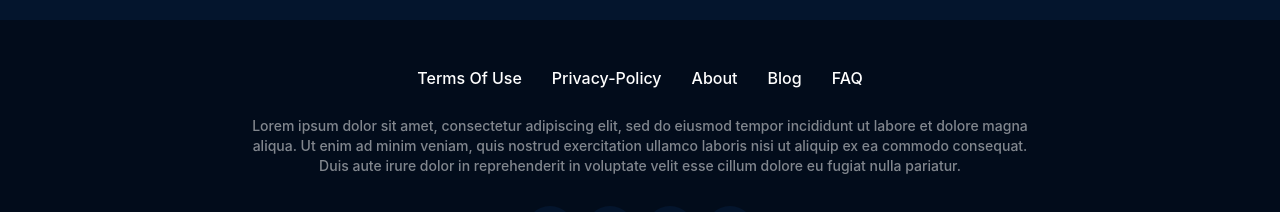
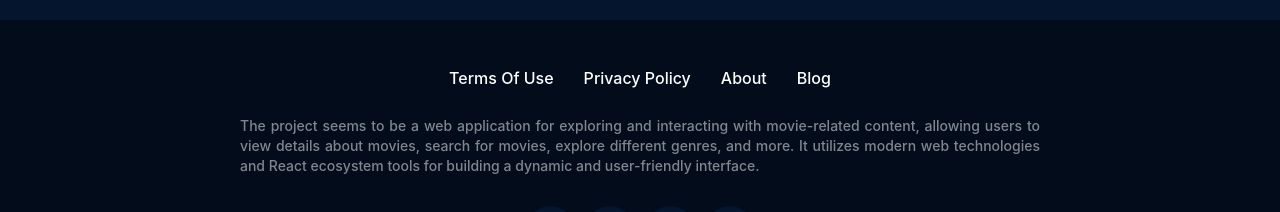
Before and after one commit to Amarjeetk01/moviomix, a React (Create React App) app: page / in a window 1280 px wide. Shown: the part 1144-1356 px from the top of the page. Built offline with nearby package versions, Linux system fonts and the light colour scheme; no server answers.

Commit message:
fixFooter

```diff
--- a/src/components/footer/Footer.jsx
+++ b/src/components/footer/Footer.jsx
@@ -16,18 +16,12 @@ const Footer = () => {
             <ContentWrapper>
                 <ul className="menuItems">
                     <li className="menuItem">Terms Of Use</li>
-                    <li className="menuItem">Privacy-Policy</li>
+                    <li className="menuItem">Privacy Policy</li>
                     <li className="menuItem">About</li>
                     <li className="menuItem">Blog</li>
-                    <li className="menuItem">FAQ</li>
                 </ul>
                 <div className="infoText">
-                    Lorem ipsum dolor sit amet, consectetur adipiscing elit, sed
-                    do eiusmod tempor incididunt ut labore et dolore magna
-                    aliqua. Ut enim ad minim veniam, quis nostrud exercitation
-                    ullamco laboris nisi ut aliquip ex ea commodo consequat.
-                    Duis aute irure dolor in reprehenderit in voluptate velit
-                    esse cillum dolore eu fugiat nulla pariatur.
+                The project seems to be a web application for exploring and interacting with movie-related content, allowing users to view details about movies, search for movies, explore different genres, and more. It utilizes modern web technologies and React ecosystem tools for building a dynamic and user-friendly interface.
                 </div>
                 <div className="socialIcons">
                     <span className="icon">
--- a/src/components/footer/style.scss
+++ b/src/components/footer/style.scss
@@ -18,14 +18,17 @@
         justify-content: center;
         gap: 15px;
         margin-bottom: 20px;
+        flex-wrap: wrap;
         @include md {
             margin-bottom: 30px;
             gap: 30px;
+
         }
         .menuItem {
             transition: all ease 0.3s;
             cursor: pointer;
             font-size: 12px;
+
             @include md {
                 font-size: 16px;
             }
@@ -41,6 +44,7 @@
         text-align: center;
         max-width: 800px;
         margin-bottom: 20px;
+        text-align: justify;
         @include md {
             font-size: 14px;
             margin-bottom: 30px;
```
